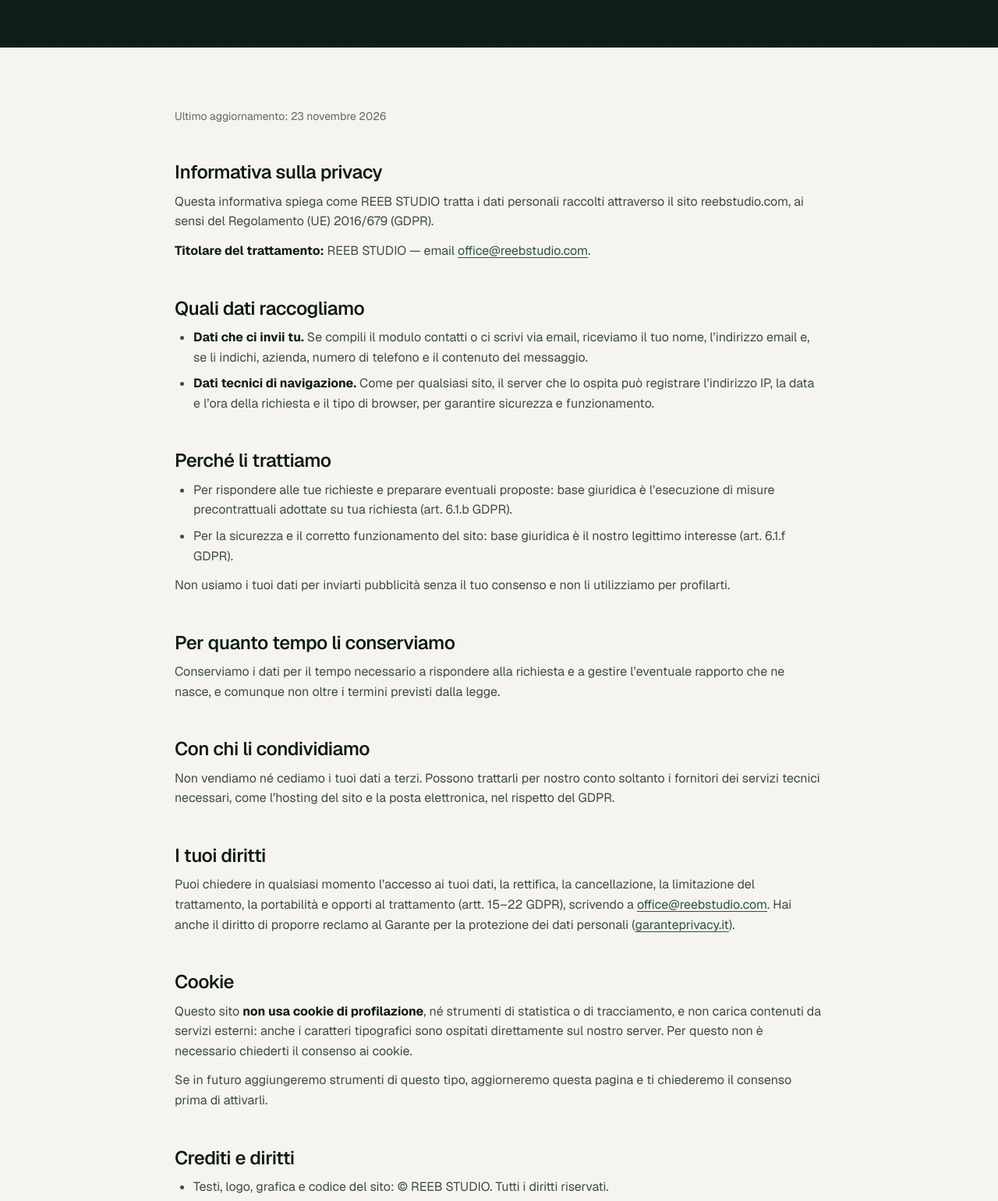
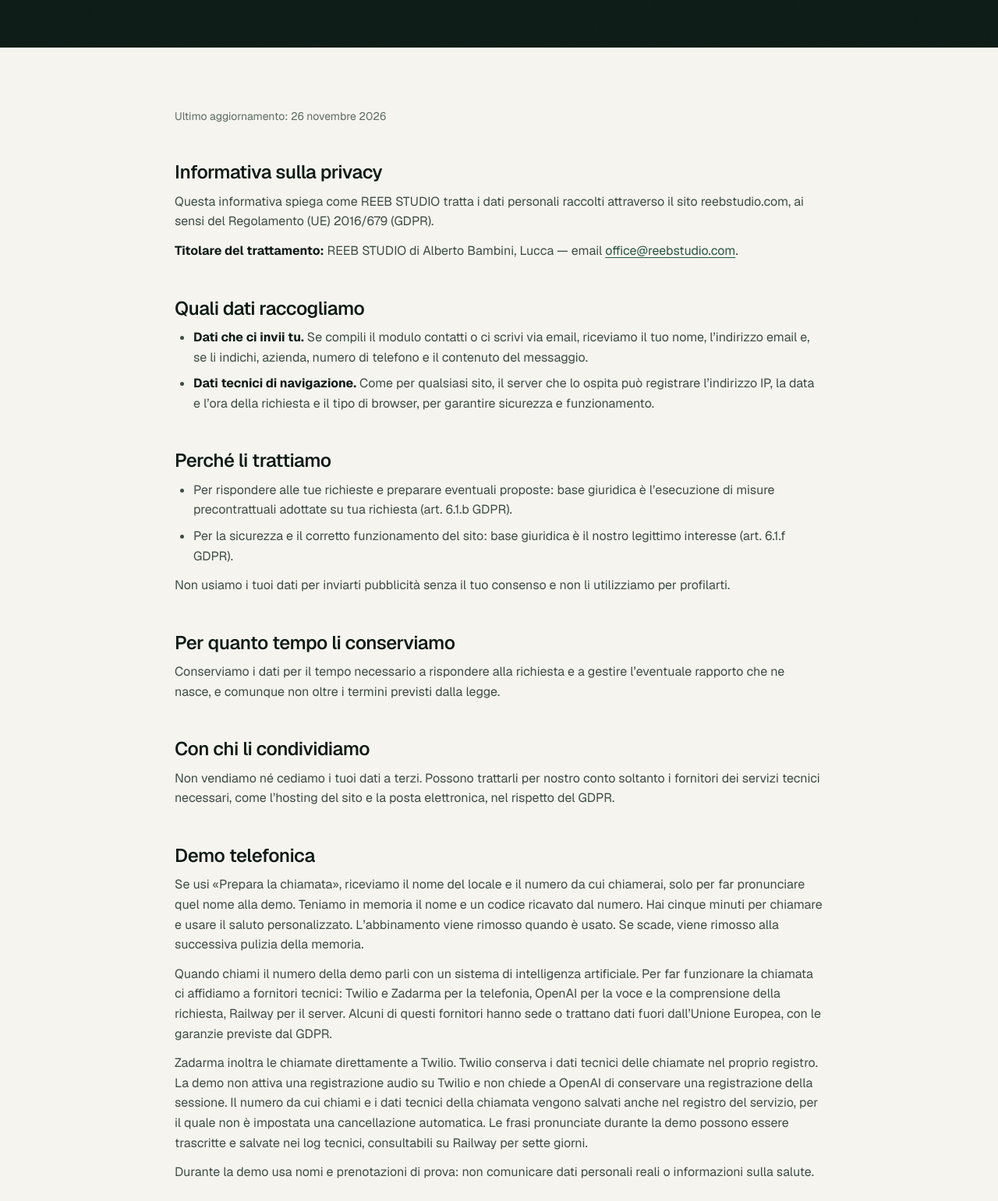
Before and after one commit to Purepath23/reeb-studio, a plain HTML site: page note-legali/index.html in a window 1280 px wide. Shown: the part 361-1902 px from the top of the page at 78% size. Drawn offline with Linux system fonts and the light colour scheme.

Commit message:
Aggiorna informativa privacy e demo telefonica

```diff
--- a/note-legali/index.html
+++ b/note-legali/index.html
@@ -96,12 +96,11 @@
 
     <article class="prose">
       <div class="container-narrow">
-        <p class="updated">Ultimo aggiornamento: 23 novembre 2026</p>
+        <p class="updated">Ultimo aggiornamento: 26 novembre 2026</p>
 
-        <!-- Prima della pubblicazione: completare i dati del titolare (ragione sociale, sede legale, P.IVA) e far verificare il testo da un consulente privacy. -->
         <h2 id="privacy">Informativa sulla privacy</h2>
         <p>Questa informativa spiega come REEB STUDIO tratta i dati personali raccolti attraverso il sito reebstudio.com, ai sensi del Regolamento (UE) 2016/679 (GDPR).</p>
-        <p><strong>Titolare del trattamento:</strong> REEB STUDIO — email <a href="mailto:office@reebstudio.com">office@reebstudio.com</a>.</p>
+        <p><strong>Titolare del trattamento:</strong> REEB STUDIO di Alberto Bambini, Lucca — email <a href="mailto:office@reebstudio.com">office@reebstudio.com</a>.</p>
 
         <h2>Quali dati raccogliamo</h2>
         <ul>
@@ -121,6 +120,12 @@
 
         <h2>Con chi li condividiamo</h2>
         <p>Non vendiamo né cediamo i tuoi dati a terzi. Possono trattarli per nostro conto soltanto i fornitori dei servizi tecnici necessari, come l’hosting del sito e la posta elettronica, nel rispetto del GDPR.</p>
+
+        <h2>Demo telefonica</h2>
+        <p>Se usi «Prepara la chiamata», riceviamo il nome del locale e il numero da cui chiamerai, solo per far pronunciare quel nome alla demo. Teniamo in memoria il nome e un codice ricavato dal numero. Hai cinque minuti per chiamare e usare il saluto personalizzato. L’abbinamento viene rimosso quando è usato. Se scade, viene rimosso alla successiva pulizia della memoria.</p>
+        <p>Quando chiami il numero della demo parli con un sistema di intelligenza artificiale. Per far funzionare la chiamata ci affidiamo a fornitori tecnici: Twilio e Zadarma per la telefonia, OpenAI per la voce e la comprensione della richiesta, Railway per il server. Alcuni di questi fornitori hanno sede o trattano dati fuori dall’Unione Europea, con le garanzie previste dal GDPR.</p>
+        <p>Zadarma inoltra le chiamate direttamente a Twilio. Twilio conserva i dati tecnici delle chiamate nel proprio registro. La demo non attiva una registrazione audio su Twilio e non chiede a OpenAI di conservare una registrazione della sessione. Il numero da cui chiami e i dati tecnici della chiamata vengono salvati anche nel registro del servizio, per il quale non è impostata una cancellazione automatica. Le frasi pronunciate durante la demo possono essere trascritte e salvate nei log tecnici, consultabili su Railway per sette giorni.</p>
+        <p>Durante la demo usa nomi e prenotazioni di prova: non comunicare dati personali reali o informazioni sulla salute.</p>
 
         <h2>I tuoi diritti</h2>
         <p>Puoi chiedere in qualsiasi momento l’accesso ai tuoi dati, la rettifica, la cancellazione, la limitazione del trattamento, la portabilità e opporti al trattamento (artt. 15–22 GDPR), scrivendo a <a href="mailto:office@reebstudio.com">office@reebstudio.com</a>. Hai anche il diritto di proporre reclamo al Garante per la protezione dei dati personali (<a href="https://www.garanteprivacy.it" rel="noopener">garanteprivacy.it</a>).</p>
@@ -157,7 +162,7 @@
           <p>Soluzioni di intelligenza artificiale per le aziende: automazione dei processi, assistenti AI, integrazioni, software e app su misura.</p>
         </div>
         <div class="footer-col">
-          <h2>Società</h2>
+          <h2>Studio</h2>
           <ul role="list">
             <li><a href="../#servizi">Servizi</a></li>
             <li><a href="../#soluzioni">Soluzioni</a></li>
@@ -184,7 +189,6 @@
         </div>
       </div>
       <div class="footer-bottom">
-        <!-- Quando la società sarà registrata, aggiungere qui: ragione sociale completa, sede legale, P.IVA (obbligatoria per legge sul sito). -->
         <span>&copy; <span data-year>2026</span> REEB STUDIO. Tutti i diritti riservati.</span>
 
       </div>
```
